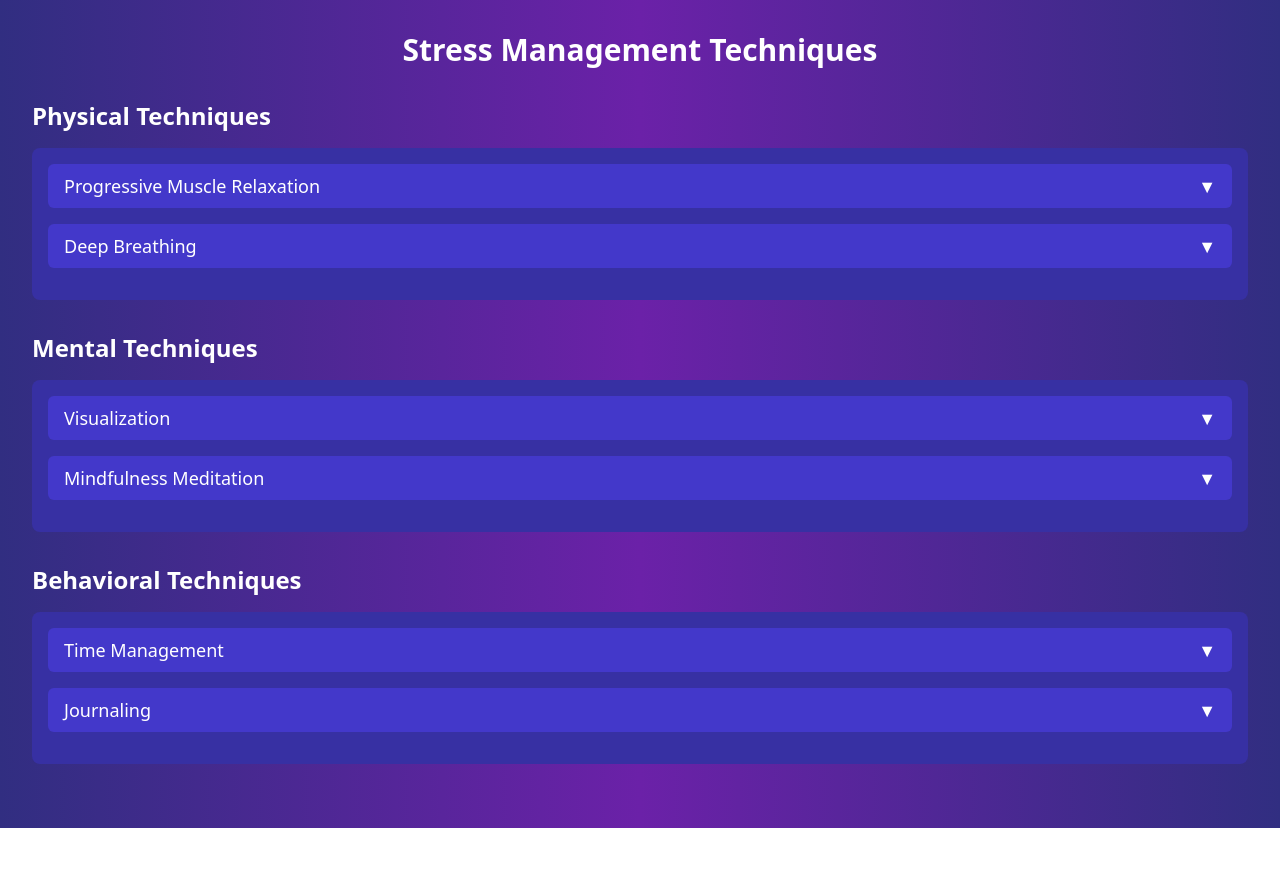
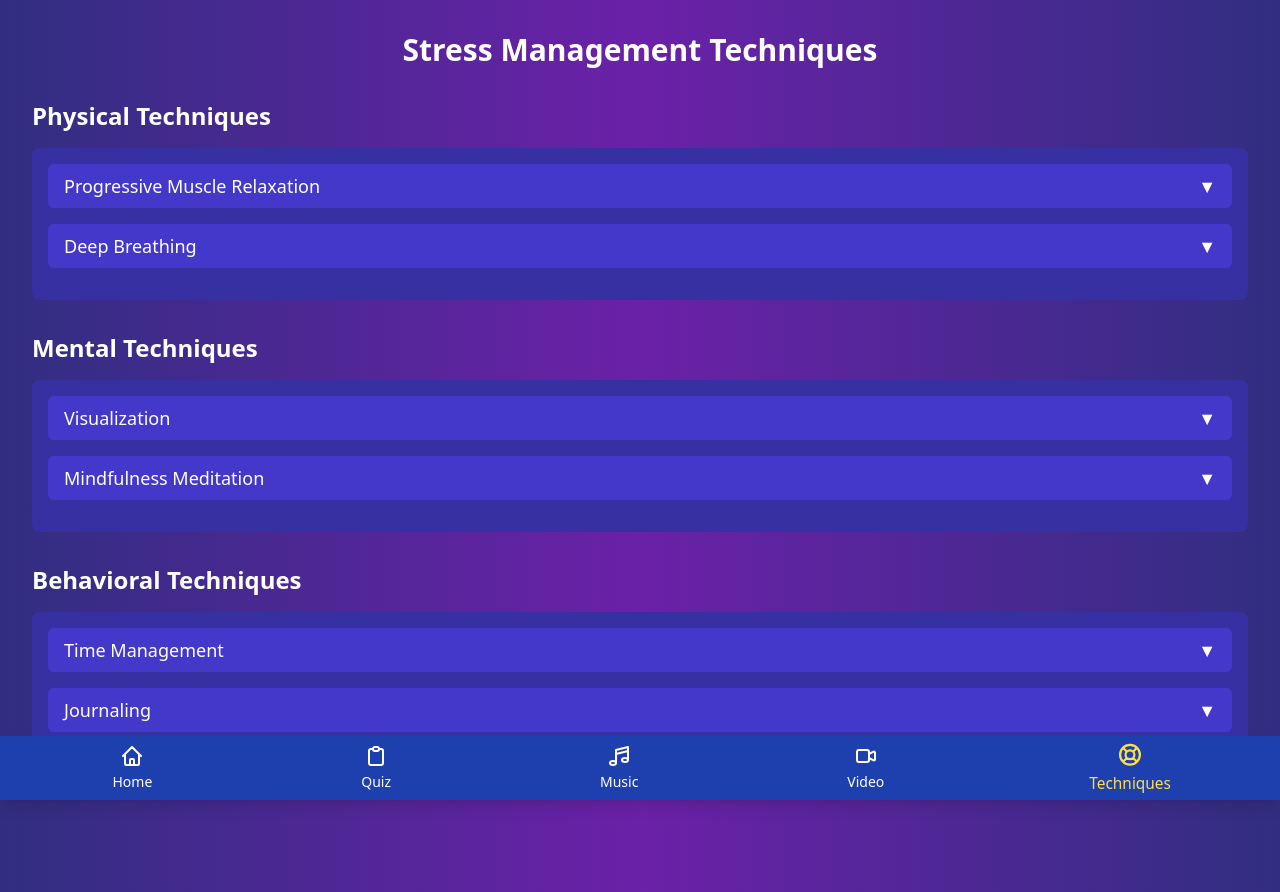
Before and after one commit to virtualvasu/LAL252-EazeIt, a React (Create React App) app: page /techniques in a window 1280 px wide. Before the commit the page ends 828 px from the top, so only its background shows below. Built offline with nearby package versions, Linux system fonts and the light colour scheme; no server answers.

Commit message:
fixing navbar

```diff
--- a/src/components/Navigation.js
+++ b/src/components/Navigation.js
@@ -1,12 +1,6 @@
 import React from 'react';
 import { Link, useLocation } from 'react-router-dom';
-import {
-  HomeIcon,
-  MusicNoteIcon,
-  VideoCameraIcon,
-  ClipboardIcon,
-  UserGroupIcon, // Icon for "Techniques"
-} from '@heroicons/react/outline';
+import { HomeIcon, MusicNoteIcon, VideoCameraIcon, ClipboardIcon, SupportIcon } from '@heroicons/react/outline';  // Add SupportIcon for Techniques
 
 const Navigation = () => {
   const location = useLocation();
@@ -16,7 +10,7 @@ const Navigation = () => {
     { path: "/quiz", label: "Quiz", icon: <ClipboardIcon className="h-6 w-6" /> },
     { path: "/music", label: "Music", icon: <MusicNoteIcon className="h-6 w-6" /> },
     { path: "/video", label: "Video", icon: <VideoCameraIcon className="h-6 w-6" /> },
-    { path: "/techniques", label: "Techniques", icon: <UserGroupIcon className="h-6 w-6" /> }, // New tab for Techniques
+    { path: "/techniques", label: "Techniques", icon: <SupportIcon className="h-6 w-6" /> }, // Added Techniques link
   ];
 
   return (
@@ -38,9 +32,6 @@ const Navigation = () => {
           ))}
         </div>
       </nav>
-
-      {/* Add padding-bottom to prevent content overlap */}
-      <div className="pb-16"></div>
     </>
   );
 };
--- a/src/components/pages/Techniques.js
+++ b/src/components/pages/Techniques.js
@@ -1,4 +1,5 @@
 import React, { useState } from 'react';
+import Navigation from '../Navigation';  // Ensure you import the Navbar component
 
 const Techniques = () => {
   // Techniques data
@@ -53,7 +54,7 @@ const Techniques = () => {
   };
 
   return (
-    <div className="min-h-screen bg-gradient-to-r from-indigo-900 via-purple-800 to-indigo-900 text-white p-8">
+    <div className="min-h-screen bg-gradient-to-r from-indigo-900 via-purple-800 to-indigo-900 text-white p-8 pb-24"> {/* Added padding-bottom */}
       <h1 className="text-3xl font-bold text-center mb-8">Stress Management Techniques</h1>
 
       {Object.entries(techniques).map(([category, techList]) => (
@@ -88,6 +89,8 @@ const Techniques = () => {
           </div>
         </div>
       ))}
+
+      <Navigation /> {/* Add the Navbar at the bottom */}
     </div>
   );
 };
```
